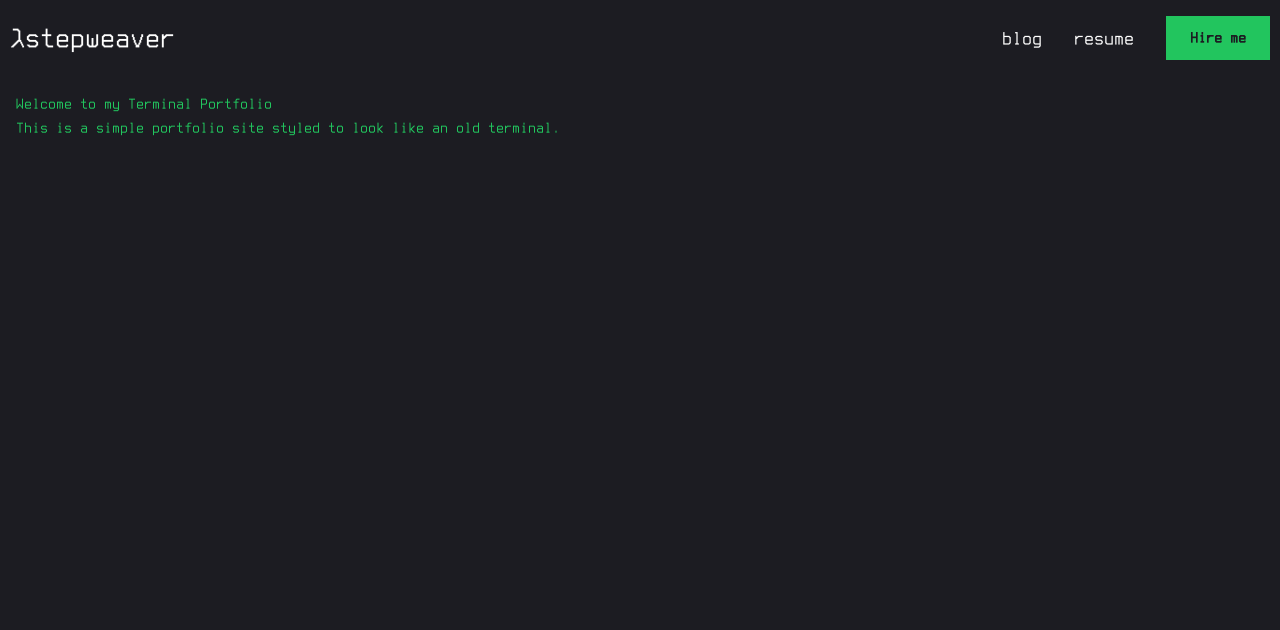
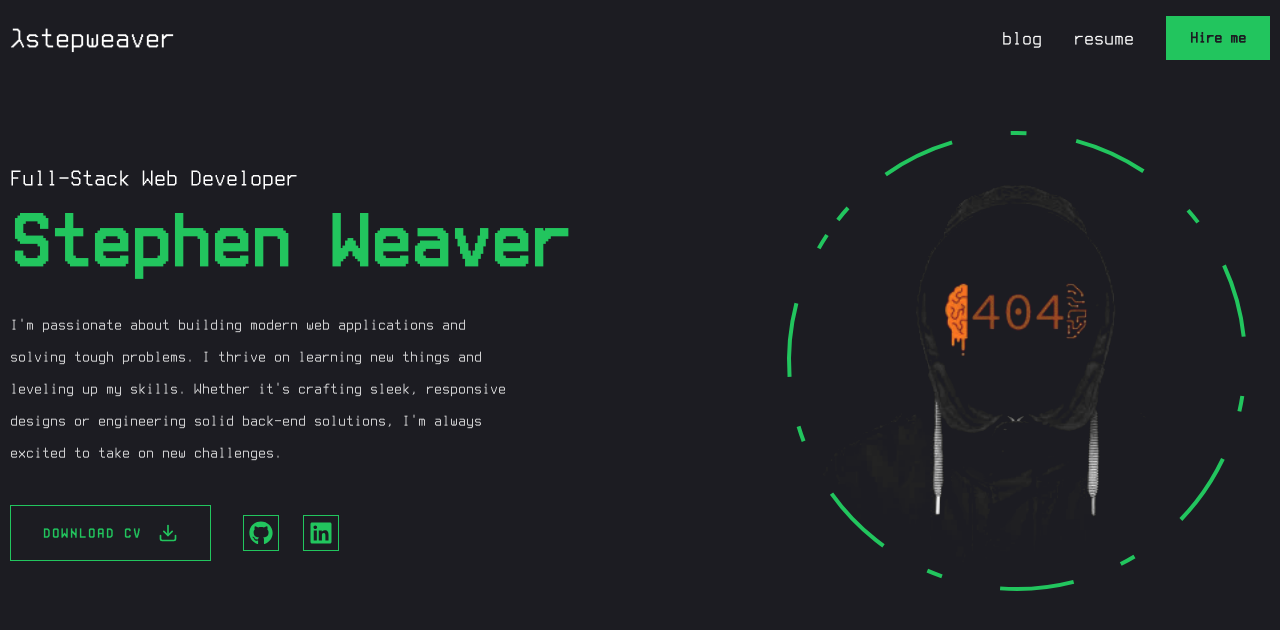
Before and after one commit to stepweaver/nextjs-blogfolio, a Next.js app: page / in a window 1280 px wide. Shown: the top 630 px of the page. Built offline with nearby package versions, Linux system fonts and the light colour scheme.

Commit message:
Update layout and styles: modify metadata, enhance button variants, add social links component, and improve global styles for better presentation

```diff
--- a/app/globals.css
+++ b/app/globals.css
@@ -4,7 +4,16 @@
 
 @layer base {
   body {
-    @apply font-primary bg-primary text-white;
+    @apply font-primary bg-primary text-white leading-loose;
+  }
+  .h1 {
+    @apply text-[48px] xl:text-[80px] leading-[1.1] font-semibold;
+  }
+  .h2 {
+    @apply text-[36px] xl:text-[48px] leading-[1.1] font-semibold;
+  }
+  .h3 {
+    @apply text-[20px] xl:text-[24px] leading-[1.1] font-semibold;
   }
 }
 
--- a/app/layout.jsx
+++ b/app/layout.jsx
@@ -18,8 +18,8 @@ const hack = localFont({
 });
 
 export const metadata = {
-  title: 'Create Next App',
-  description: 'Generated by create next app',
+  title: 'Stephen Weaver',
+  description: 'Stephen Weaver Portfolio and Blog',
 };
 
 export default function RootLayout({ children }) {
--- a/app/page.jsx
+++ b/app/page.jsx
@@ -1,10 +1,52 @@
+import { Button } from '@/components/ui/button';
+import { FiDownload } from 'react-icons/fi';
+
+// components
+import Socials from '@/components/Socials';
+import Photo from '@/components/Photo';
+
 export default function Home() {
   return (
-    <main className='container p-4'>
-      <h2 className='text-green-500'>Welcome to my Terminal Portfolio</h2>
-      <p className='text-green-500'>
-        This is a simple portfolio site styled to look like an old terminal.
-      </p>
-    </main>
+    <section className='h-full'>
+      <div className='container mx-auto'>
+        <div className='flex flex-col xl:flex-row items-center justify-between xl:pt-8 xl:pb-24'>
+          {/* text */}
+          <div className='text-center xl:text-left order-2 xl:order-none'>
+            <span className='text-2xl'>Full-Stack Web Developer</span>
+            <h1 className='h1 mb-6 text-green-500'>
+              <span className='text-green-500'>Stephen Weaver</span>
+            </h1>
+            <p className='max-w-[500px] mb-9 text-white/80'>
+              I&apos;m passionate about building modern web applications and
+              solving tough problems. I thrive on learning new things and
+              leveling up my skills. Whether it&apos;s crafting sleek,
+              responsive designs or engineering solid back-end solutions,
+              I&apos;m always excited to take on new challenges.
+            </p>
+            {/* btn and socials */}
+            <div className='flex flex-col xl:flex-row items-center gap-8'>
+              <Button
+                variant='outline'
+                size='lg'
+                className='uppercase flex items-center gap-2'
+              >
+                <span>Download CV</span>
+                <FiDownload className='text-xl ml-2' />
+              </Button>
+              <div className='mb-8 xl:mb-0'>
+                <Socials
+                  containerStyles='flex gap-6'
+                  iconStyles='w-9 h-9 border border-green-500 flex justify-center items-center text-green-500 text-base hover:bg-green-500 hover:text-primary hover:transition-all duration-500'
+                />
+              </div>
+            </div>
+          </div>
+          {/* photo */}
+          <div className='order-1 xl:order-none mb-8 xl:mb-0'>
+            <Photo />
+          </div>
+        </div>
+      </div>
+    </section>
   );
 }
--- a/components/Header.jsx
+++ b/components/Header.jsx
@@ -23,7 +23,7 @@ export default function Header() {
         </Link>
 
         {/* desktop nav & hire me button */}
-        <div className='hidden xl:flex items-center gap-8'>
+        <div className='hidden lg:flex items-center gap-8'>
           <Nav />
           <Link href='/contact'>
             <Button>Hire me</Button>
@@ -31,7 +31,7 @@ export default function Header() {
         </div>
 
         {/* mobile nav */}
-        <div className='xl:hidden'>
+        <div className='lg:hidden'>
           <MobileNav />
         </div>
       </div>
--- /dev/null
+++ b/components/Photo.jsx
@@ -0,0 +1,67 @@
+'use client';
+
+import { motion } from 'framer-motion';
+import Image from 'next/image';
+
+export default function Photo() {
+  return (
+    <div className='w-full h-full flex items-center justify-center relative'>
+      <motion.div
+        initial={{ opacity: 0 }}
+        animate={{
+          opacity: 1,
+          transition: { delay: 2, duration: 0.4, ease: 'easeIn' },
+        }}
+        className='relative'
+      >
+        <div className='relative w-[300px] xl:w-[506px] h-[300px] xl:h-[506px] flex items-center justify-center'>
+          {/* circle */}
+          <motion.svg
+            className='absolute w-full h-full'
+            fill='transparent'
+            viewBox='0 0 506 506'
+            xmlns='http://www.w3.or/2000/svg'
+          >
+            <motion.circle
+              cx='253'
+              cy='253'
+              r='228'
+              stroke='#22c55e'
+              strokeWidth='4'
+              strokeLinejoin='round'
+              initial={{ strokeDasharray: '24 10 0 0' }}
+              animate={{
+                strokeDasharray: ['15 120 25 25', '16 25 92 72', '4 250 22 22'],
+                rotate: [120, 360],
+              }}
+              transition={{
+                duration: 20,
+                repeat: Infinity,
+                repeatType: 'reverse',
+              }}
+            />
+          </motion.svg>
+          {/* Image */}
+          <motion.div
+            initial={{ opacity: 0 }}
+            animate={{
+              opacity: 1,
+              transition: { delay: 2.4, duration: 0.4, ease: 'easeInOut' },
+            }}
+            className='mix-blend-lighten'
+          >
+            <Image
+              src='/assets/anon.png'
+              priority
+              quality={100}
+              width={450}
+              height={450}
+              alt=''
+              className='object-contain rounded-full shadow-glow'
+            />
+          </motion.div>
+        </div>
+      </motion.div>
+    </div>
+  );
+}
--- /dev/null
+++ b/components/Socials.jsx
@@ -0,0 +1,22 @@
+import Link from 'next/link';
+
+import { FaGithub, FaLinkedin } from 'react-icons/fa';
+
+const socials = [
+  { icon: <FaGithub size={24} />, path: '' },
+  { icon: <FaLinkedin size={24} />, path: '' },
+];
+
+export default function Socials({ containerStyles, iconStyles }) {
+  return (
+    <div className={containerStyles}>
+      {socials.map((item, index) => {
+        return (
+          <Link key={index} href={item.path} className={iconStyles}>
+            {item.icon}
+          </Link>
+        );
+      })}
+    </div>
+  );
+}
--- a/components/ui/button.jsx
+++ b/components/ui/button.jsx
@@ -12,7 +12,7 @@ const buttonVariants = cva(
         default:
           'bg-green-500 text-primary hover:bg-green-600',
         primary: 'bg-primary text-white',
-        outline: 'border border-green-500 bg-transparent text-green-500 hover:bg-green-500'
+        outline: 'border border-green-500 bg-transparent text-green-500 hover:bg-green-500 hover:text-primary'
       },
       size: {
         default: 'h-[44px] px-6',
```
Also changed, not shown: public/assets/anon.png (added).
